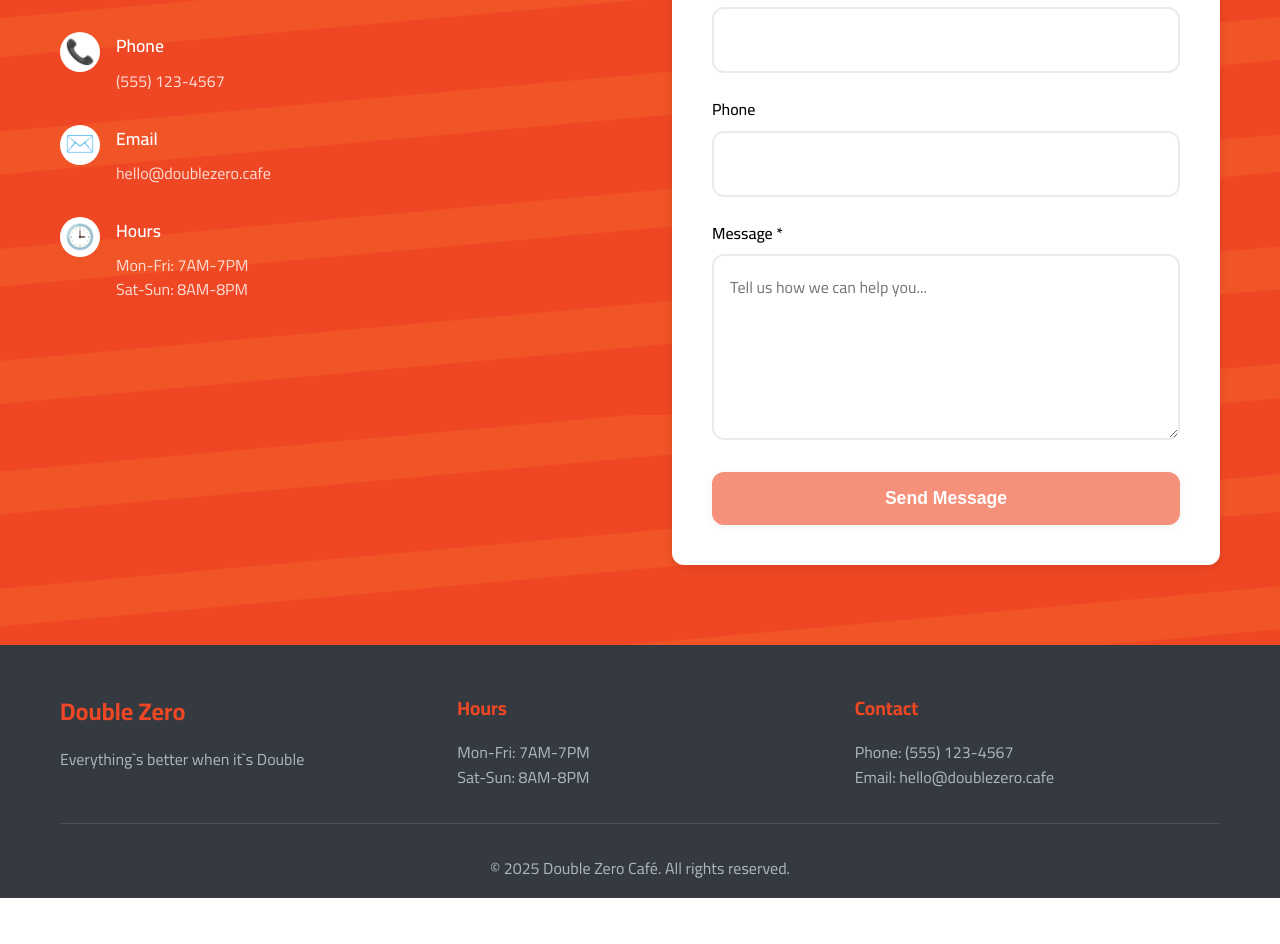
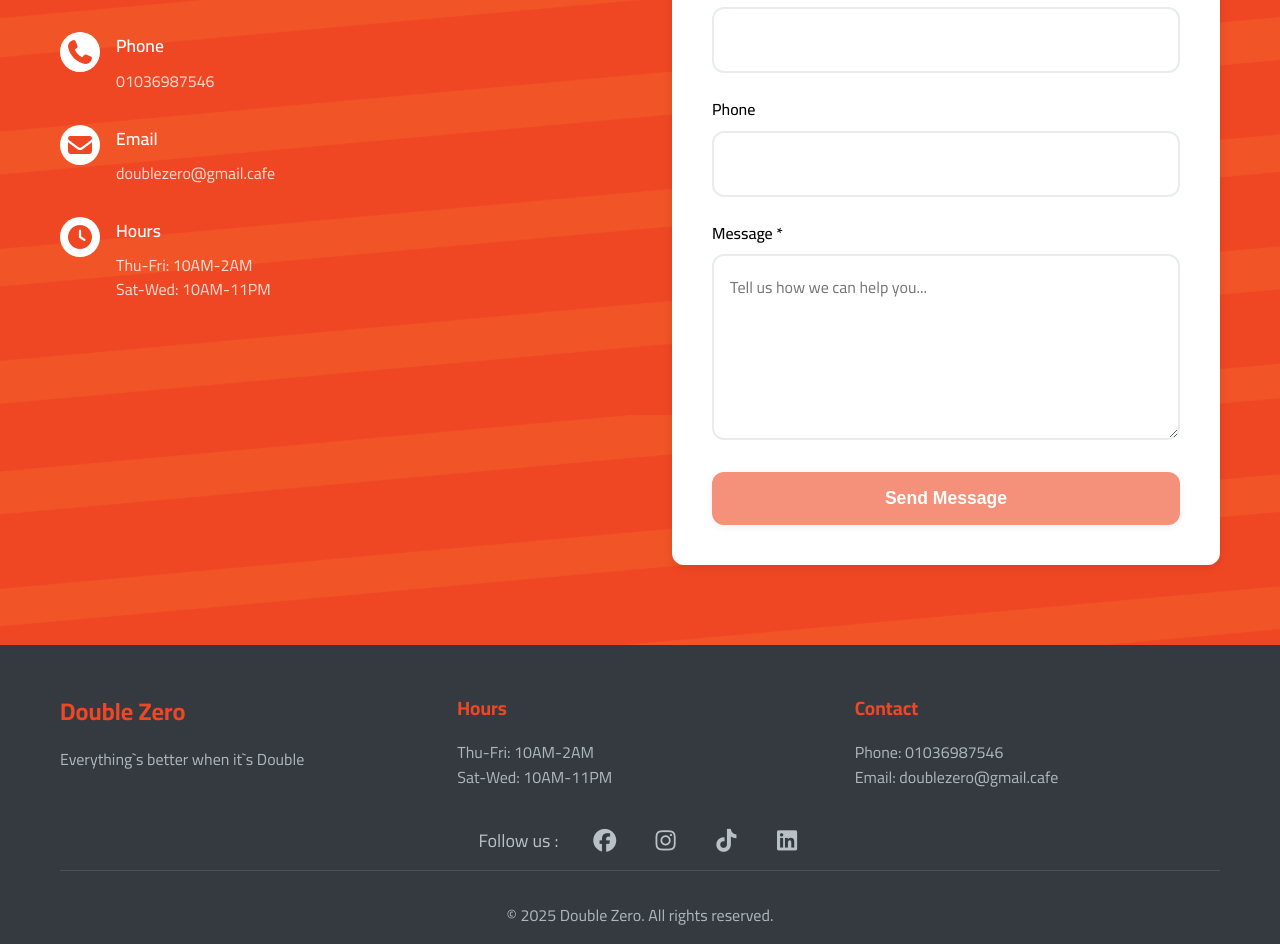
Before and after one commit to ahmed-ziedan/DoubleZero, an Angular app: page /#/contact in a window 1280 px wide. Shown: the part 385-1329 px from the top of the page. Before the commit the page ends 1283 px from the top, so only its background shows below. Built offline with nearby package versions, Linux system fonts and the light colour scheme.

Commit message:
add socialLinks to footer and fix burgerButton

```diff
--- a/angular.json
+++ b/angular.json
@@ -16,15 +16,11 @@
             "outputPath": "dist/project-ang",
             "index": "src/index.html",
             "browser": "src/main.ts",
-            "polyfills": [
-              "zone.js"
-            ],
+            "polyfills": ["zone.js"],
             "tsConfig": "tsconfig.app.json",
-            "assets": [
-              "src/favicon.ico",
-              "src/assets"
-            ],
+            "assets": ["src/favicon.ico", "src/assets"],
             "styles": [
+              "node_modules/@fortawesome/fontawesome-free/css/all.min.css",
               "src/styles.css"
             ],
             "scripts": []
@@ -74,18 +70,10 @@
         "test": {
           "builder": "@angular-devkit/build-angular:karma",
           "options": {
-            "polyfills": [
-              "zone.js",
-              "zone.js/testing"
-            ],
+            "polyfills": ["zone.js", "zone.js/testing"],
             "tsConfig": "tsconfig.spec.json",
-            "assets": [
-              "src/favicon.ico",
-              "src/assets"
-            ],
-            "styles": [
-              "src/styles.css"
-            ],
+            "assets": ["src/favicon.ico", "src/assets"],
+            "styles": ["src/styles.css"],
             "scripts": []
           }
         }
--- a/package.json
+++ b/package.json
@@ -18,6 +18,7 @@
     "@angular/platform-browser": "^17.3.0",
     "@angular/platform-browser-dynamic": "^17.3.0",
     "@angular/router": "^17.3.0",
+    "@fortawesome/fontawesome-free": "^7.0.1",
     "rxjs": "~7.8.0",
     "tslib": "^2.3.0",
     "zone.js": "~0.14.3"
--- a/src/app/contact/contact.component.css
+++ b/src/app/contact/contact.component.css
@@ -52,7 +52,9 @@
   background: #ffffff;
   border-radius: 50%;
 }
-
+.contact-icon i {
+  color: #ef4723;
+}
 .contact-item h3 {
   font-size: 1.1rem;
   font-weight: 600;
--- a/src/app/contact/contact.component.html
+++ b/src/app/contact/contact.component.html
@@ -11,34 +11,39 @@
 
         <div class="contact-details">
           <div class="contact-item">
-            <div class="contact-icon">📍</div>
+            <div class="contact-icon">
+              <i class="fa-solid fa-location-dot"></i>
+            </div>
             <div>
               <h3>Location</h3>
-              <p>123 Coffee Street<br />Downtown, City 12345</p>
+              <p>
+                Atef El Sadat St ( Paris St ),<br />
+                Shebin al-Kom, Egypt
+              </p>
             </div>
           </div>
 
           <div class="contact-item">
-            <div class="contact-icon">📞</div>
+            <div class="contact-icon"><i class="fa-solid fa-phone"></i></div>
             <div>
               <h3>Phone</h3>
-              <p>(555) 123-4567</p>
+              <p>01036987546</p>
             </div>
           </div>
 
           <div class="contact-item">
-            <div class="contact-icon">✉️</div>
+            <div class="contact-icon"><i class="fa-solid fa-envelope"></i></div>
             <div>
               <h3>Email</h3>
-              <p>hello&#64;doublezero.cafe</p>
+              <p>doublezero&#64;gmail.cafe</p>
             </div>
           </div>
 
           <div class="contact-item">
-            <div class="contact-icon">🕒</div>
+            <div class="contact-icon"><i class="fa-solid fa-clock"></i></div>
             <div>
               <h3>Hours</h3>
-              <p>Mon-Fri: 7AM-7PM<br />Sat-Sun: 8AM-8PM</p>
+              <p>Thu-Fri: 10AM-2AM<br />Sat-Wed: 10AM-11PM</p>
             </div>
           </div>
         </div>
--- a/src/app/shared/footer/footer.component.css
+++ b/src/app/shared/footer/footer.component.css
@@ -44,6 +44,22 @@
   color: #adb5bd;
 }
 
+.social-links {
+  display: flex;
+  justify-content: center;
+  align-items: center;
+  gap: 2rem;
+  margin-bottom: 10px;
+}
+.social-links .link {
+  color: #b9c0c7;
+  cursor: pointer;
+  font-size: 23px;
+  transition: all 0.5 ease;
+  &:hover {
+    color: #ef4723;
+  }
+}
 /* Footer Mobile Styles */
 @media (max-width: 768px) {
   .footer {
--- a/src/app/shared/footer/footer.component.html
+++ b/src/app/shared/footer/footer.component.html
@@ -8,15 +8,34 @@
       </div>
       <div class="footer-section">
         <h4>Hours</h4>
-        <p>Mon-Fri: 7AM-7PM<br />Sat-Sun: 8AM-8PM</p>
+        <p>Thu-Fri: 10AM-2AM<br />Sat-Wed: 10AM-11PM</p>
       </div>
       <div class="footer-section">
         <h4>Contact</h4>
-        <p>Phone: (555) 123-4567<br />Email: hello&#64;doublezero.cafe</p>
+        <p>Phone: 01036987546<br />Email: doublezero&#64;gmail.cafe</p>
       </div>
     </div>
+    <div class="social-links">
+      <p style="color: #b9c0c7; font-size: 18px">Follow us :</p>
+      <a class="link" href="https://www.facebook.com/" target="_blank"
+        ><i class="fa-brands fa-facebook"></i
+      ></a>
+      <a class="link" href="https://www.instagram.com/" target="_blank"
+        ><i class="fa-brands fa-instagram"></i
+      ></a>
+      <a class="link" href="https://www.facebook.com/" target="_blank"
+        ><i class="fa-brands fa-tiktok"></i
+      ></a>
+      <a class="link"
+        ><i
+          class="fa-brands fa-linkedin"
+          href="https://www.facebook.com/"
+          target="_blank"
+        ></i
+      ></a>
+    </div>
     <div class="footer-bottom">
-      <p>&copy; 2025 Double Zero Café. All rights reserved.</p>
+      <p>&copy; 2025 Double Zero. All rights reserved.</p>
     </div>
   </div>
 </footer>
--- a/src/app/shared/nav-bar/nav-bar.component.css
+++ b/src/app/shared/nav-bar/nav-bar.component.css
@@ -99,7 +99,7 @@
 }
 
 .hamburger.active span:nth-child(3) {
-  transform: rotate(-45deg) translate(7px, -6px);
+  transform: rotate(-45deg) translate(5px, -5px);
 }
 
 /* Navbar Mobile Styles */
```
Also changed, not shown: 1 other file (tests, documents, lock files or other folders).
